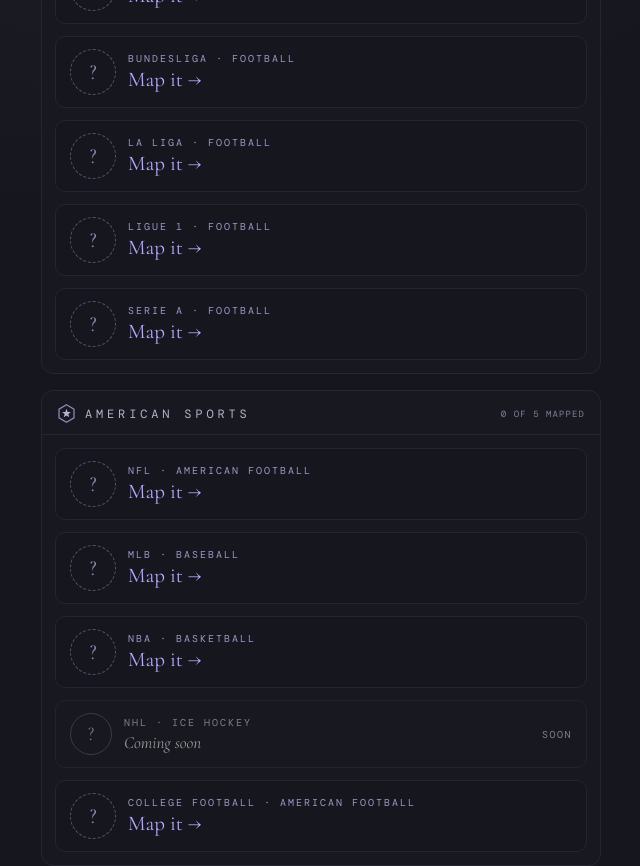
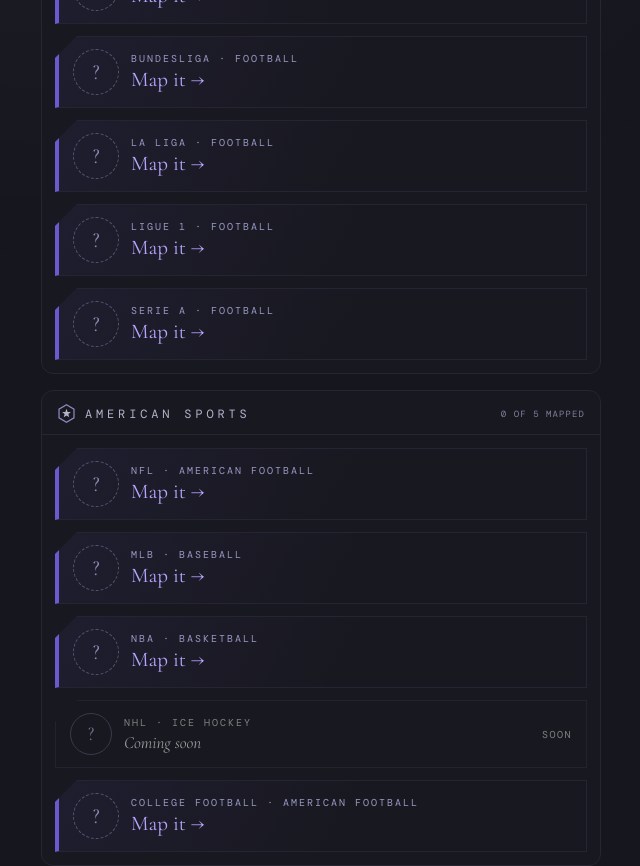
Before and after one commit to jakejmartin20-ai/fandna, a React (Vite) app: page / in a window 1280 px wide. Shown: the part 480-1346 px from the top of the page, without its empty margins (319-959 px from the left). Built offline with nearby package versions, Linux system fonts and the light colour scheme; a web font is replaced by a local one.

Commit message:
Add files via upload

```diff
--- a/src/screens/Genome.jsx
+++ b/src/screens/Genome.jsx
@@ -173,8 +173,8 @@ export function GenomeHome({
           style={{
             display:"block",textAlign:"left",cursor:"pointer",width:"100%",marginBottom:mb,
             background:`linear-gradient(120deg, ${t.color}14 0%, transparent 55%)`,
-            border:"1px solid #242433",borderLeft:`3px solid ${t.color||"#9898b8"}`,
-            borderRadius:"6px 10px 10px 6px",padding:"12px 14px",transition:"border-color .15s ease",
+            border:"1px solid #242433",borderLeft:`4px solid ${t.color||"#9898b8"}`,
+            clipPath:"polygon(22px 0, 100% 0, 100% 100%, 0 100%, 0 22px)",padding:"12px 14px",transition:"border-color .15s ease",
           }}
           onMouseEnter={e=>{e.currentTarget.style.borderColor="#3a3a50";e.currentTarget.style.borderLeftColor=(t.color||"#9898b8");}}
           onMouseLeave={e=>{e.currentTarget.style.borderColor="#242433";e.currentTarget.style.borderLeftColor=(t.color||"#9898b8");}}
@@ -196,8 +196,10 @@ export function GenomeHome({
       return(
         <button onClick={()=>onStartSport(s.code)}
           style={{
-            display:"block",textAlign:"left",cursor:"pointer",width:"100%",marginBottom:mb,background:"#16161f",
-            border:"1px solid #242433",borderRadius:10,padding:"12px 14px",transition:"border-color .15s ease",
+            display:"block",textAlign:"left",cursor:"pointer",width:"100%",marginBottom:mb,
+            background:"linear-gradient(120deg, #6a5ad016 0%, transparent 55%)",
+            border:"1px solid #242433",borderLeft:"4px solid #6a5ad0",
+            clipPath:"polygon(22px 0, 100% 0, 100% 100%, 0 100%, 0 22px)",padding:"12px 14px",transition:"border-color .15s ease",
           }}
           onMouseEnter={e=>{e.currentTarget.style.borderColor="#3a3a50";}}
           onMouseLeave={e=>{e.currentTarget.style.borderColor="#242433";}}
@@ -220,7 +222,7 @@ export function GenomeHome({
       return(
         <div style={{
           display:"flex",alignItems:"center",gap:12,background:"transparent",marginBottom:mb,
-          border:"1px solid #1d1d27",borderRadius:10,padding:"12px 14px",
+          border:"1px solid #1d1d27",clipPath:"polygon(22px 0, 100% 0, 100% 100%, 0 100%, 0 22px)",padding:"12px 14px",
         }}>
           <div style={{width:42,height:42,borderRadius:"50%",flexShrink:0,border:"1px solid #2c2c38",display:"flex",alignItems:"center",justifyContent:"center"}}>
             <div style={{width:15,height:15,borderRadius:"50%",border:"1px solid #3f3f4d"}}/>
@@ -237,7 +239,7 @@ export function GenomeHome({
     return(
       <div style={{
         display:"flex",alignItems:"center",gap:12,background:"transparent",marginBottom:mb,
-        border:"1px solid #23232f",borderRadius:10,padding:"12px 14px",
+        border:"1px solid #23232f",clipPath:"polygon(22px 0, 100% 0, 100% 100%, 0 100%, 0 22px)",padding:"12px 14px",
       }}>
         <div style={{width:42,height:42,borderRadius:"50%",flexShrink:0,border:"1px solid #3a3a4a",display:"flex",alignItems:"center",justifyContent:"center",fontSize:20,color:"#6f6f88",fontFamily:"'Cormorant Garamond',Georgia,serif"}}>?</div>
         <div style={{flex:1,minWidth:0}}>
```
